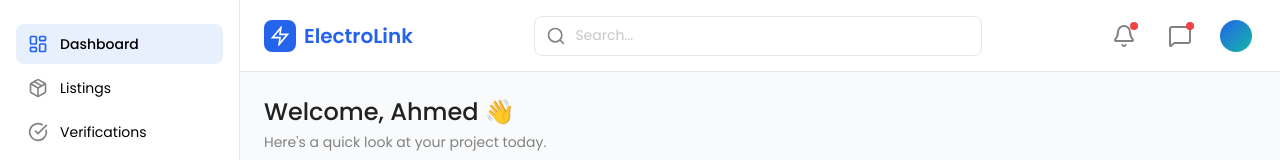
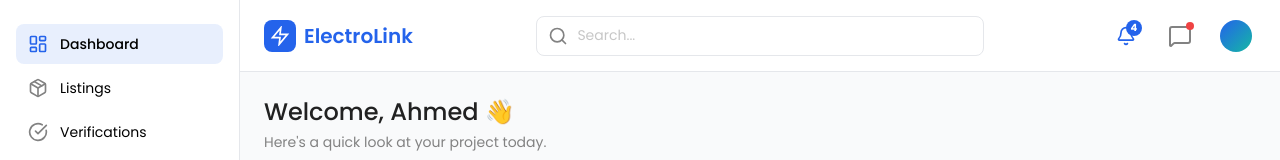
Before and after one commit to GSG-PixelCraft/SECOND-HAND-ELECTRONICS-MARKETPLACE, a React (Vite) app: page /admin in a window 1280 px wide. Shown: the top 160 px of the page. Built offline with nearby package versions, Linux system fonts and the light colour scheme.

Commit message:
feat: replace Bell icon with NotificationMenu in AdminTopHeader and update import statement in admin-layout

```diff
--- a/src/components/layout/AdminTopHeader.tsx
+++ b/src/components/layout/AdminTopHeader.tsx
@@ -1,6 +1,7 @@
-import { Bell, MessageSquare, Search } from "lucide-react";
+import { MessageSquare, Search } from "lucide-react";
 import { Link } from "react-router-dom";
 import { ROUTES } from "@/constants/routes";
+import { NotificationMenu } from "@/pages/NotificationsPage/components";
 
 export function AdminTopHeader() {
   return (
@@ -34,14 +35,7 @@ export function AdminTopHeader() {
       {/* Right Icons */}
       <div className="flex items-center gap-4">
         {/* Notifications */}
-        <button
-          type="button"
-          className="relative rounded-lg p-2 transition-colors hover:bg-muted"
-          aria-label="Notifications"
-        >
-          <Bell className="size-6 text-[#828282]" />
-          <span className="absolute right-1.5 top-1.5 flex size-2 items-center justify-center rounded-full bg-error" />
-        </button>
+        <NotificationMenu />
 
         {/* Messages */}
         <button
--- a/src/components/layout/admin-layout.tsx
+++ b/src/components/layout/admin-layout.tsx
@@ -1,4 +1,4 @@
-import { ReactNode } from "react";
+import type { ReactNode } from "react";
 import { Text } from "@/components/ui/text";
 
 interface AdminLayoutProps {
```
